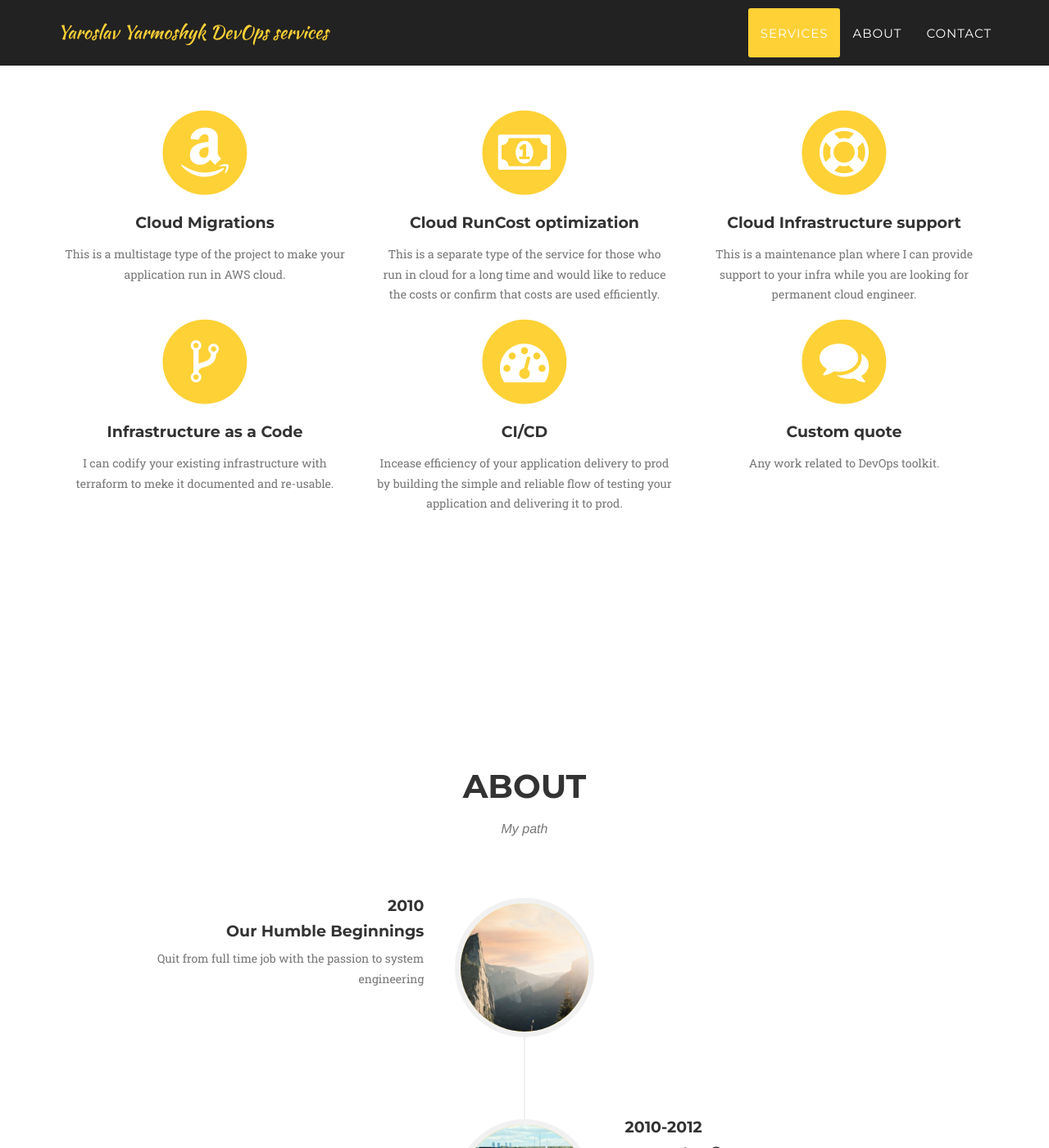
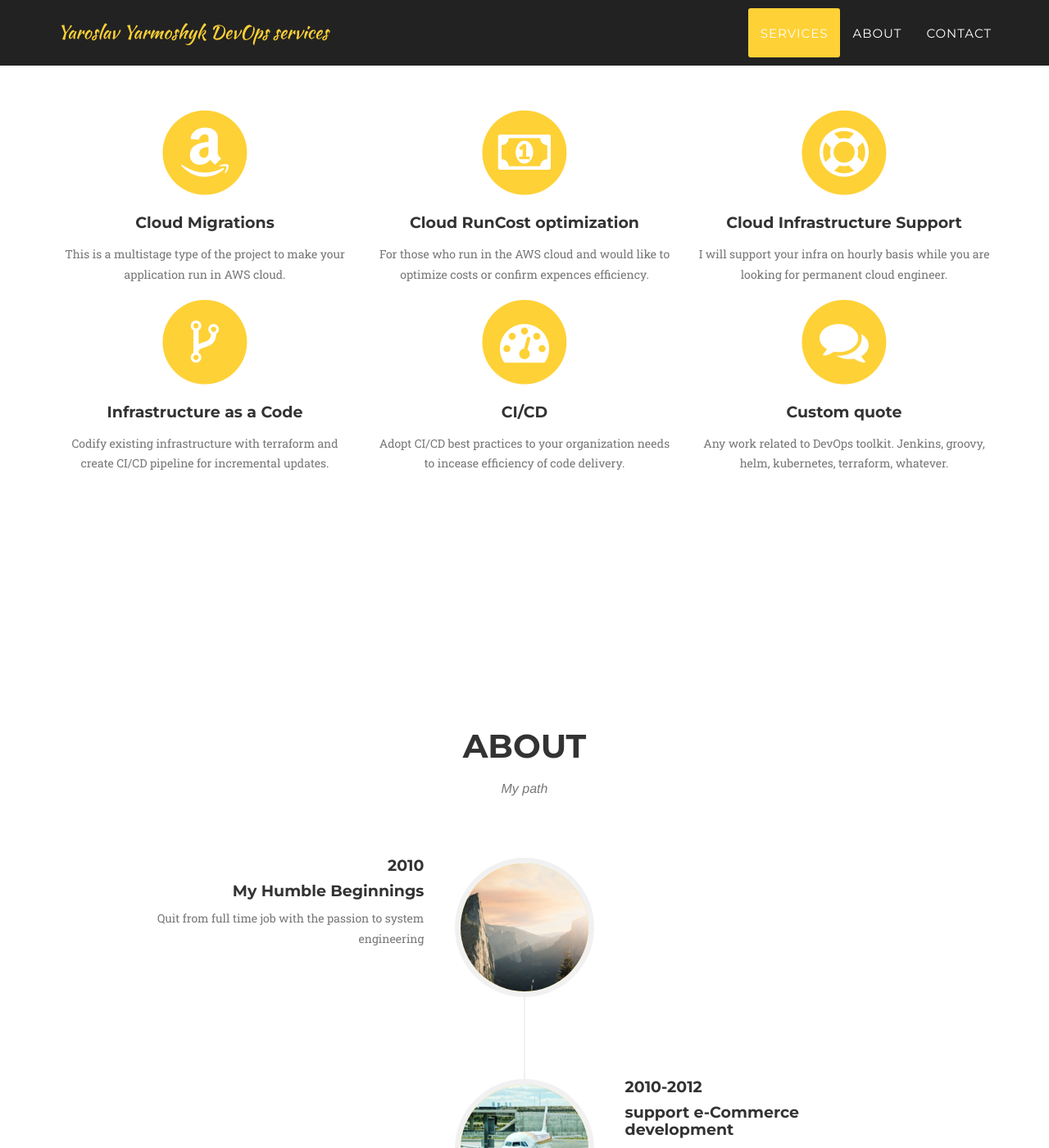
Before and after one commit to yyarmoshyk/yarmoshyk.pro, a Jekyll site: the page built from src/index.html, in a window 1280 px wide and 1400 px high, scrolled down 938 px. Shown: the whole window at 82% size. Built offline with Jekyll 4.4.1, drawn with Linux system fonts in a browser that asks for light colours; some web fonts are replaced; some of the changed text lies outside the part shown.

Commit message:
Updated some statements in services

```diff
--- a/src/_includes/about.html
+++ b/src/_includes/about.html
@@ -17,7 +17,7 @@
                             <div class="timeline-panel">
                                 <div class="timeline-heading">
                                     <h4>2010</h4>
-                                    <h4 class="subheading">Our Humble Beginnings</h4>
+                                    <h4 class="subheading">My Humble Beginnings</h4>
                                 </div>
                                 <div class="timeline-body">
                                     <p class="text-muted">Quit from full time job with the passion to system engineering</p>
@@ -34,7 +34,10 @@
                                     <h4 class="subheading">support e-Commerce development</h4>
                                 </div>
                                 <div class="timeline-body">
-                                    <p class="text-muted">Work in e-commerce area. The major focus is Magento developers with the need for provisioning and finetunning of libux VMs for the websites. Linux, bash, apache, nginx, mysql.</p>
+                                    <p class="text-muted">
+                                        Work in e-commerce area. The major focus is Magento developers with the need for provisioning and fine tuning of linux VMs for the websites.
+                                        Linux, bash, apache, nginx, mysql.
+                                    </p>
                                 </div>
                             </div>
                         </li>
@@ -48,7 +51,10 @@
                                     <h4 class="subheading">Proffessional migrations services</h4>
                                 </div>
                                 <div class="timeline-body">
-                                    <p class="text-muted">Manual and automated "migrations-as-a-sesrvice" to AWS cloud and on-prem servers. Linux, Windows, bash, python, ansible, docker, wordpress, magento, drupal, jango, mail servers, Plsk, WHM/cPanel</p>
+                                    <p class="text-muted">
+                                        Manual and automated "migrations-as-a-sesrvice" to AWS cloud and on-prem servers.
+                                        Linux, Windows, bash, python, ansible, docker, wordpress, magento, drupal, jango, mail servers, Plsk, WHM/cPanel
+                                    </p>
                                 </div>
                             </div>
                         </li>
@@ -62,7 +68,11 @@
                                     <h4 class="subheading">Enterprise DevOps engineer</h4>
                                 </div>
                                 <div class="timeline-body">
-                                    <p class="text-muted">DevOps and cloud engineering for high loaded distributed enterprise application with microservice architecture. Migration into AWS cloud, infrastructure as a code, right sizing, costs optimization. On-prem, AWS, Terraform, linux, docker, EKS, ECS, ansible, Jenkins, GitlabCI</p>
+                                    <p class="text-muted">
+                                        DevOps and cloud engineering for high-load distributed enterprise application with microservice architecture.
+                                        Migration into AWS cloud, infrastructure as a code, right sizing, costs optimization.
+                                        On-prem, AWS, Terraform, linux, docker, EKS, ECS, ansible, Jenkins, GitlabCI
+                                    </p>
                                 </div>
                             </div>
                         </li>
@@ -73,10 +83,14 @@
                             <div class="timeline-panel">
                                 <div class="timeline-heading">
                                     <h4>May 2018 - Now 2020</h4>
-                                    <h4 class="subheading">DevOps/Sre team lead</h4>
+                                    <h4 class="subheading">DevOps/SRE Team Lead</h4>
                                 </div>
                                 <div class="timeline-body">
-                                    <p class="text-muted">Built the team of 7 engineers. Implemented team work processes targeted to be highly transparent, predicatable and easily reportable. Achieved the state of 10 production releases per day. Team Leadership, team management, reporting, Scrum, Kanban, Terraform, AWS, linux, docker, EKS, ECS, ansible, GitlabCI</p>
+                                    <p class="text-muted">
+                                        Built the team of 7 engineers. Implemented team work processes targeted to be highly transparent, predicatable and easily reportable.
+                                        Achieved the state of 10 production releases per day.
+                                        Team Leadership, team management, reporting, Scrum, Kanban, Terraform, AWS, linux, docker, EKS, ECS, ansible, GitlabCI
+                                    </p>
                                 </div>
                             </div>
                         </li>
@@ -90,7 +104,10 @@
                                     <h4 class="subheading">DevOps solution architect</h4>
                                 </div>
                                 <div class="timeline-body">
-                                    <p class="text-muted">Multicloud platform for distributed healthcare application. Tearraform, kubernetes, helm, AWS, GCP, Azure, Jenkins, groovy</p>
+                                    <p class="text-muted">
+                                        Multicloud platform for distributed healthcare application.
+                                        Tearraform, kubernetes, helm, AWS, GCP, Azure, Jenkins, groovy
+                                    </p>
                                 </div>
                             </div>
                         </li>
@@ -101,10 +118,13 @@
                             <div class="timeline-panel">
                                 <div class="timeline-heading">
                                     <h4>March 2021 - Now 2022</h4>
-                                    <h4 class="subheading">DevOps tech lead/solution architect</h4>
+                                    <h4 class="subheading">DevOps TechLead/Solution Architect</h4>
                                 </div>
                                 <div class="timeline-body">
-                                    <p class="text-muted">Green-grass migration to AWS of the distributes application. Tearraform, kubernetes, helm, AWS, Jenkins, groovy, configuration-as-a-code</p>
+                                    <p class="text-muted">
+                                        Green-grass migration to AWS of the distributes application.
+                                        Tearraform, kubernetes, helm, AWS, Jenkins, groovy, configuration-as-a-code
+                                    </p>
                                 </div>
                             </div>
                         </li>
@@ -118,7 +138,9 @@
                                     <h4 class="subheading">DevOps Engineering Manager</h4>
                                 </div>
                                 <div class="timeline-body">
-                                    <p class="text-muted">Manage DevOps CoE team of 11 engineers working on 5 parallel projects. Customer relationship. Mod monitoring, mentoring, hiring, onboarding, process ironing. Scrum, Kanban, 1-to-1s, Tearraform, kubernetes, helm, AWS, GCP, Jenkins, groovy, configuration-as-a-code</p>
+                                    <p class="text-muted">
+                                        Manage DevOps CoE team of 11 engineers working on 5 parallel projects.
+                                        Customer relationship. Mod monitoring, mentoring, hiring, onboarding, process ironing. Scrum, Kanban, 1-to-1s, Tearraform, kubernetes, helm, AWS, GCP, Jenkins, groovy, configuration-as-a-code</p>
                                 </div>
                             </div>
                         </li>
--- a/src/_includes/header.html
+++ b/src/_includes/header.html
@@ -44,7 +44,7 @@
     <header>
         <div class="container">
             <div class="intro-text">
-                <div class="intro-lead-in">Welcome To Our Studio!</div>
+                <div class="intro-lead-in">Welcome To My Studio!</div>
                 <div class="intro-heading">It's Nice To Meet You</div>
                 <a href="#services" class="page-scroll btn btn-xl">Tell Me More</a>
             </div>
--- a/src/_includes/services.html
+++ b/src/_includes/services.html
@@ -14,7 +14,9 @@
                         <i class="fa fa-amazon fa-stack-1x fa-inverse"></i>
                     </span>
                     <h4 class="service-heading">Cloud Migrations</h4>
-                    <p class="text-muted">This is a multistage type of the project to make your application run in AWS cloud.</p>
+                    <p class="text-muted">
+                        This is a multistage type of the project to make your application run in AWS cloud.
+                    </p>
                 </div>
                 <div class="col-md-4">
                     <span class="fa-stack fa-4x">
@@ -22,15 +24,19 @@
                         <i class="fa fa-money fa-stack-1x fa-inverse"></i>
                     </span>
                     <h4 class="service-heading">Cloud RunCost optimization</h4>
-                    <p class="text-muted">This is a separate type of the service for those who run in cloud for a long time and would like to reduce the costs or confirm that costs are used efficiently.</p>
+                    <p class="text-muted">
+                        For those who run in the AWS cloud and would like to optimize costs or confirm expences efficiency.
+                    </p>
                 </div>
                 <div class="col-md-4">
                     <span class="fa-stack fa-4x">
                         <i class="fa fa-circle fa-stack-2x text-primary"></i>
                         <i class="fa fa fa-support fa-stack-1x fa-inverse"></i>
                     </span>
-                    <h4 class="service-heading">Cloud Infrastructure support</h4>
-                    <p class="text-muted">This is a maintenance plan where I can provide support to your infra while you are looking for permanent cloud engineer.</p>
+                    <h4 class="service-heading">Cloud Infrastructure Support</h4>
+                    <p class="text-muted">
+                        I will support your infra on hourly basis while you are looking for permanent cloud engineer.
+                    </p>
                 </div>
                 <div class="col-md-4">
                     <span class="fa-stack fa-4x">
@@ -38,7 +44,9 @@
                         <i class="fa fa-code-fork fa-stack-1x fa-inverse"></i>
                     </span>
                     <h4 class="service-heading">Infrastructure as a Code</h4>
-                    <p class="text-muted">I can codify your existing infrastructure with terraform to meke it documented and re-usable.</p>
+                    <p class="text-muted">
+                        Codify existing infrastructure with terraform and create CI/CD pipeline for incremental updates.
+                    </p>
                 </div>
                 <div class="col-md-4">
                     <span class="fa-stack fa-4x">
@@ -46,7 +54,9 @@
                         <i class="fa fa-tachometer fa-stack-1x fa-inverse"></i>
                     </span>
                     <h4 class="service-heading">CI/CD</h4>
-                    <p class="text-muted">Incease efficiency of your application delivery to prod by building the simple and reliable flow of testing your application and delivering it to prod.</p>
+                    <p class="text-muted">
+                        Adopt CI/CD best practices to your organization needs to incease efficiency of code delivery.
+                    </p>
                 </div>
                 <div class="col-md-4">
                     <span class="fa-stack fa-4x">
@@ -54,7 +64,9 @@
                         <i class="fa fa-comments fa-stack-1x fa-inverse"></i>
                     </span>
                     <h4 class="service-heading">Custom quote</h4>
-                    <p class="text-muted">Any work related to DevOps toolkit.</p>
+                    <p class="text-muted">
+                        Any work related to DevOps toolkit. Jenkins, groovy, helm, kubernetes, terraform, whatever.
+                    </p>
                 </div>
             </div>
         </div>
```
